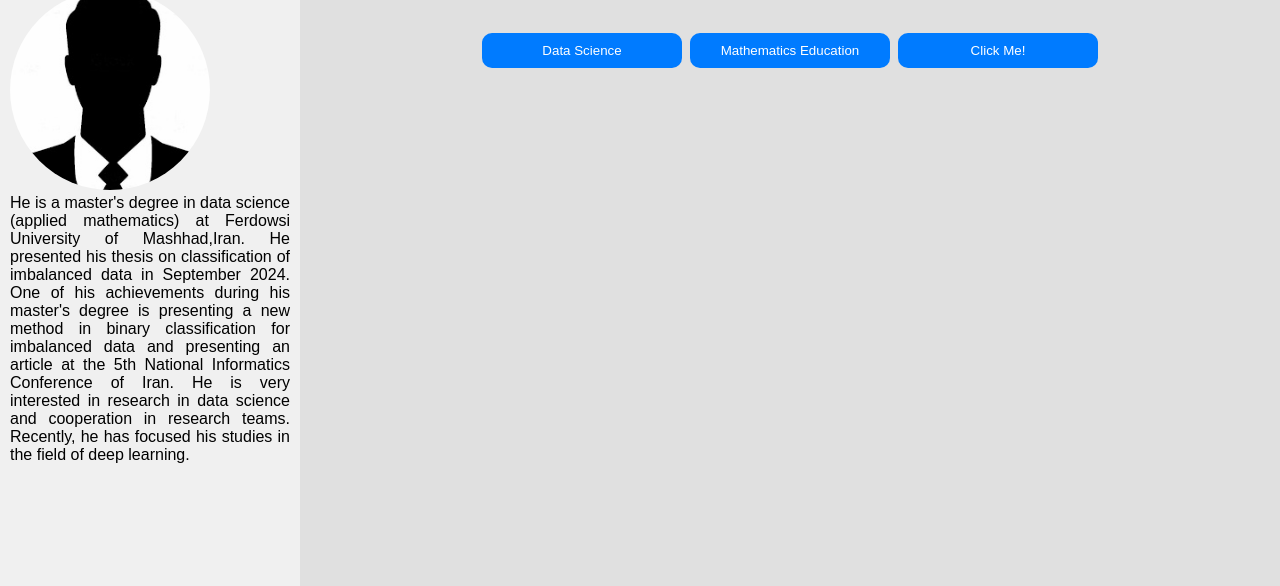
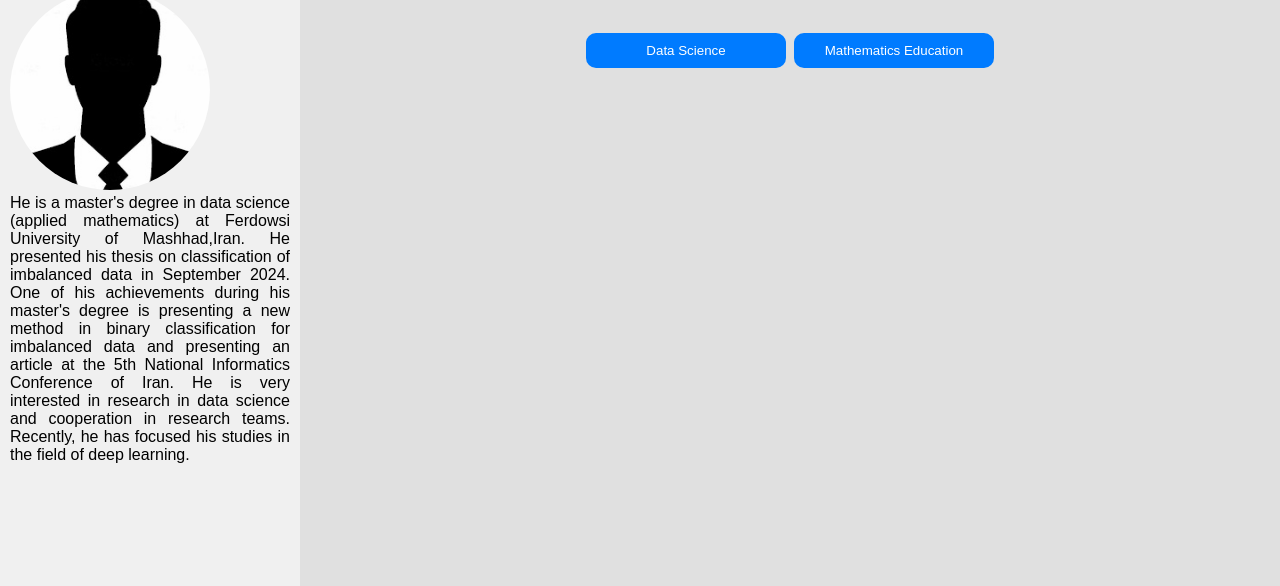
Before and after one commit to abdhmohammadi/abdhmohammadi.github.io, a plain HTML site: page index.html in a window 1280 px wide. Shown: the part 214-800 px from the top of the page. Drawn offline with Linux system fonts and the light colour scheme.

Commit message:
Update index.html

```diff
--- a/index.html
+++ b/index.html
@@ -92,11 +92,7 @@
 				<script>
 	document.getElementById('open-data-science-page-button').addEventListener('click', function() { window.location.href = 'https://abdhmohammadi.github.io/sources/data-sciences/data-sciences-root.html'; });
 				</script>
-        			<button id="open-mathematics-education-page-button">Mathematics Education</button>
-		<script>
-	document.getElementById('open-mathematics-education-page-button').addEventListener('click', function() { window.location.href = 'https://abdhmohammadi.github.io/sources/teaching/mathematics-education-root.html'; });
-				</script>
-		<button id="myButton">Click Me!</button> <script src="btclick.js"></script>
+		<button id="open-mathematics-education-page-button">Mathematics Education</button> <script src="open-mathematics-education-page-clicked.js"></script>
     	</div>
       </div>
   </div>
```
